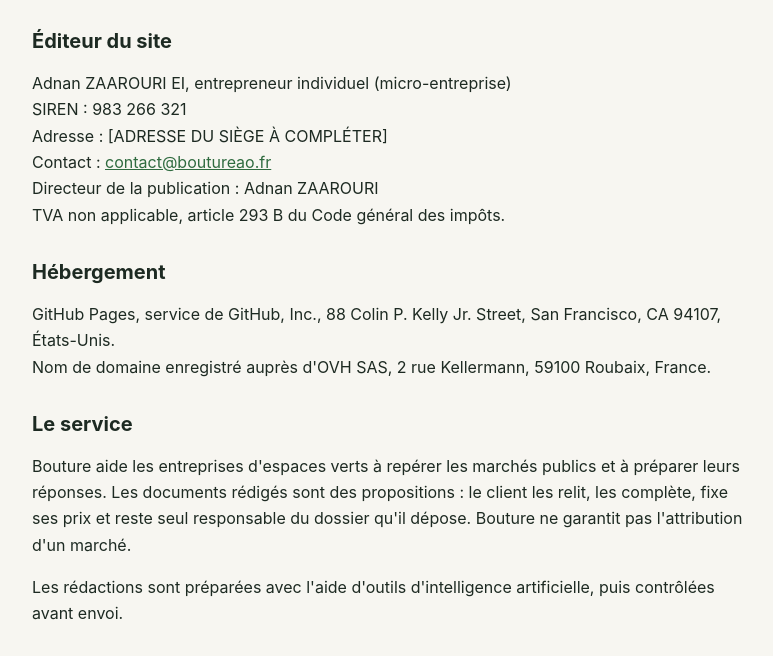
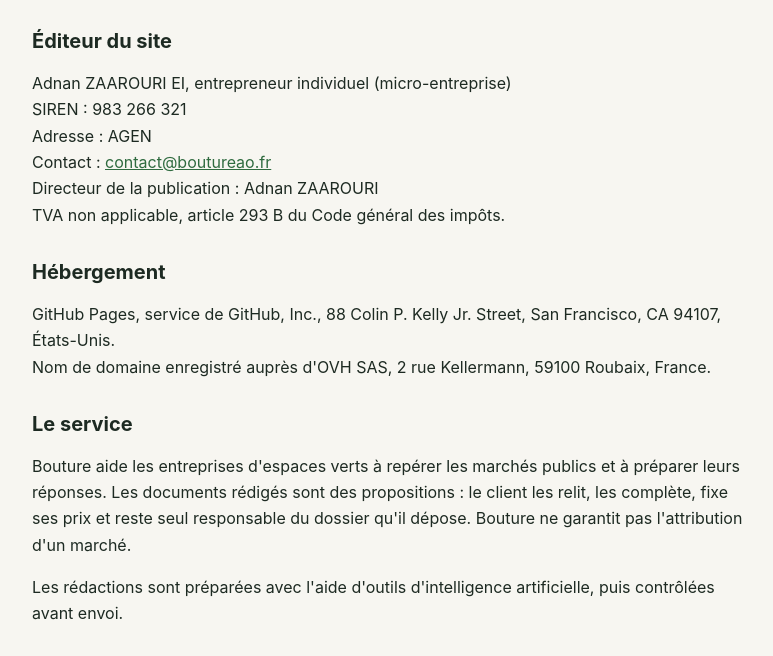
Before and after one commit to bouture-cyber/Bouture, a plain HTML site: page mentions-legales.html in a window 1280 px wide. Shown: the part 137-793 px from the top of the page, without its empty margins (248-1021 px from the left). Drawn offline with Linux system fonts and the light colour scheme.

Commit message:
Update mentions-legales.html

```diff
--- a/mentions-legales.html
+++ b/mentions-legales.html
@@ -22,7 +22,7 @@ a{color:var(--green)}p,li{color:var(--ink)}.muted{color:var(--muted)}
 <h2>Éditeur du site</h2>
 <p>Adnan ZAAROURI EI, entrepreneur individuel (micro-entreprise)<br>
 SIREN : 983 266 321<br>
-Adresse : [ADRESSE DU SIÈGE À COMPLÉTER]<br>
+Adresse : AGEN <br>
 Contact : <a href="mailto:contact@boutureao.fr">contact@boutureao.fr</a><br>
 Directeur de la publication : Adnan ZAAROURI<br>
 TVA non applicable, article 293 B du Code général des impôts.</p>
```
